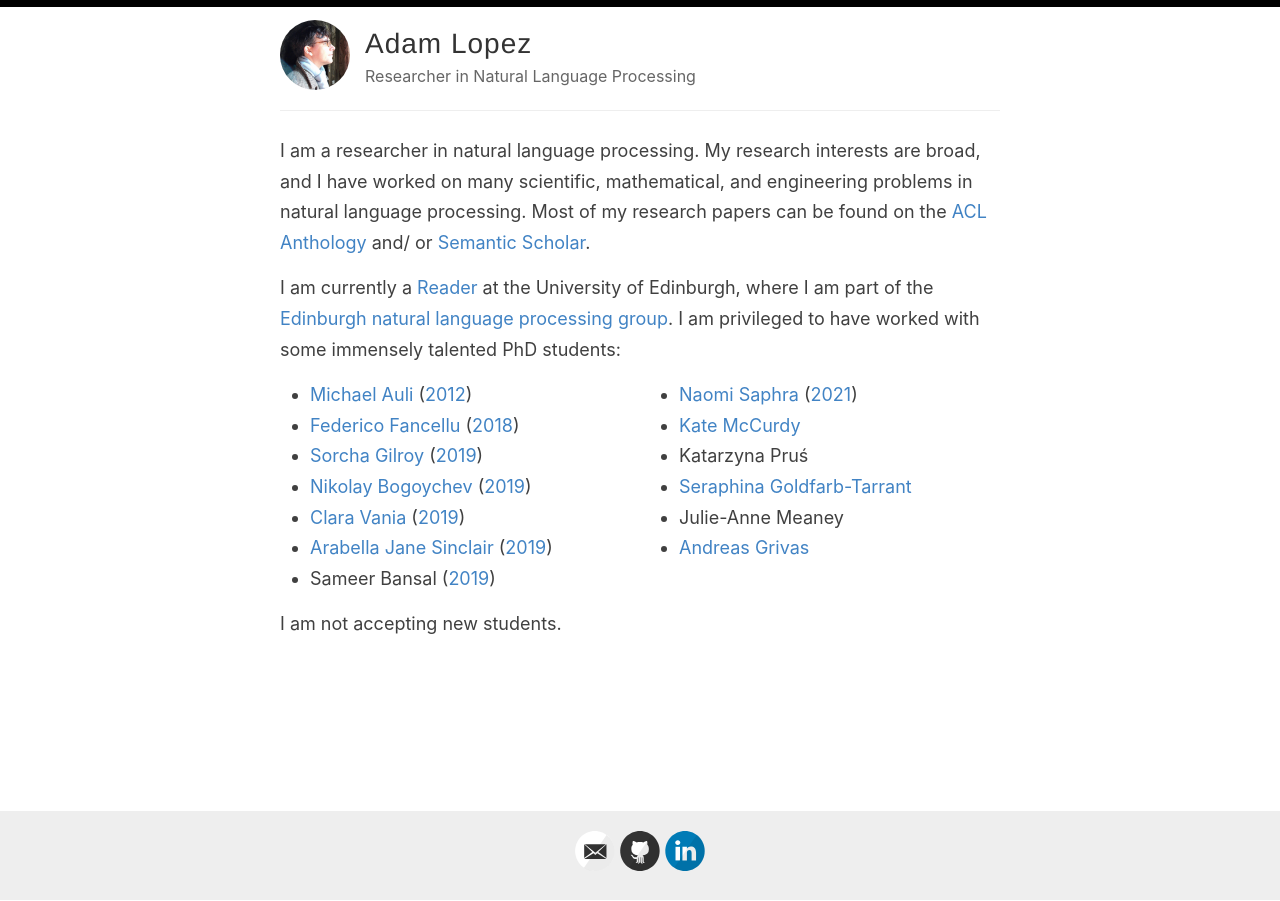
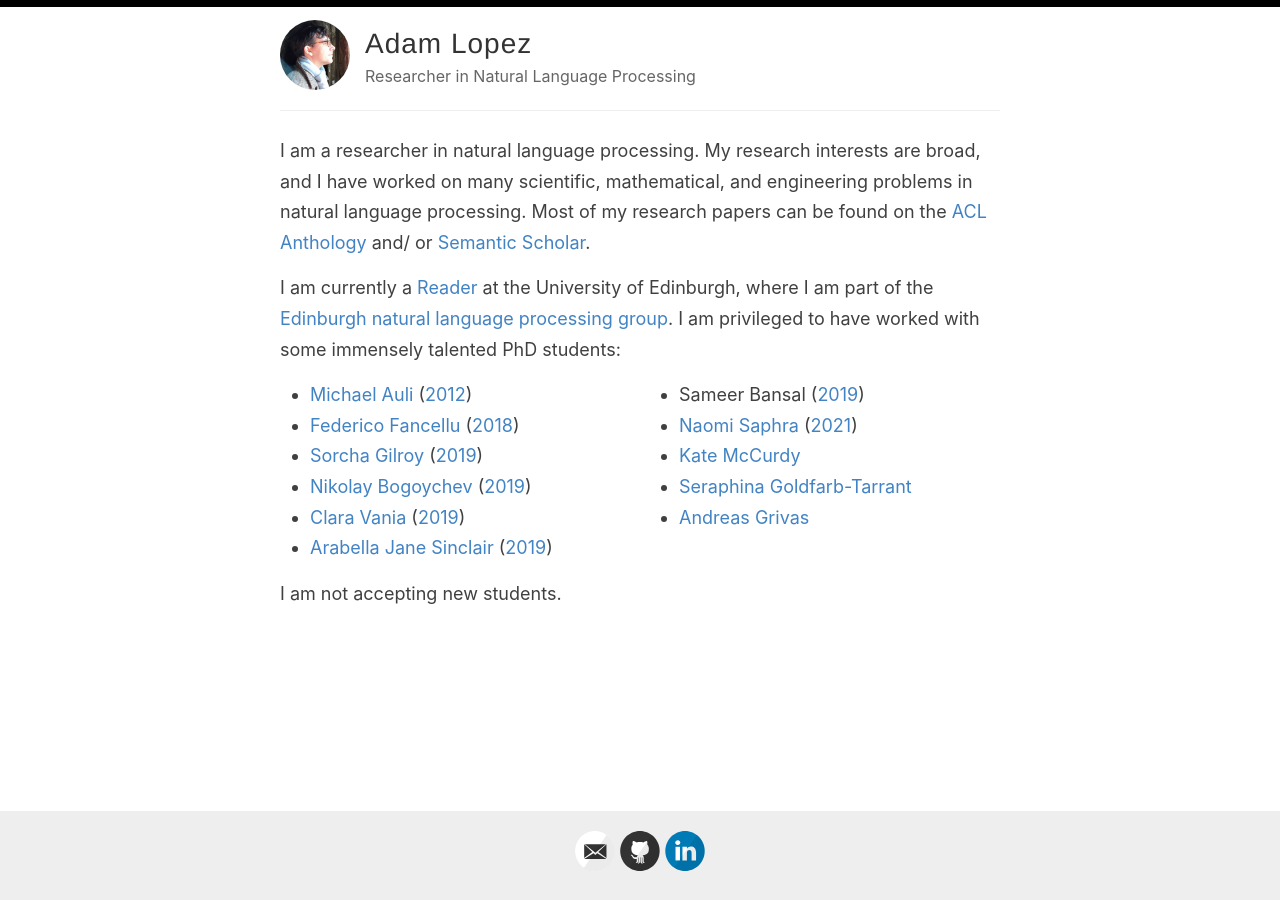
Before and after one commit to alopez/alopez.github.com, a Jekyll site: the page built from index.md, in a window 1280 px wide. Built offline with Jekyll 4.4.1, drawn with Linux system fonts in a browser that asks for light colours; the list of posts is cut into pages by our own code.

Commit message:
Update index.md

```diff
--- a/index.md
+++ b/index.md
@@ -23,9 +23,7 @@ I am privileged to have worked with some immensely talented PhD students:
 - Sameer Bansal ([2019](https://era.ed.ac.uk/handle/1842/36781))
 - [Naomi Saphra](http://nsaphra.github.io/) ([2021](https://era.ed.ac.uk/handle/1842/38154))
 - [Kate McCurdy](https://kmccurdy.github.io/)
-- Katarzyna Pruś
 - [Seraphina Goldfarb-Tarrant](https://seraphinatarrant.github.io/)
-- Julie-Anne Meaney
 - [Andreas Grivas](https://grv.overfit.xyz/)
 </div>
 
```
